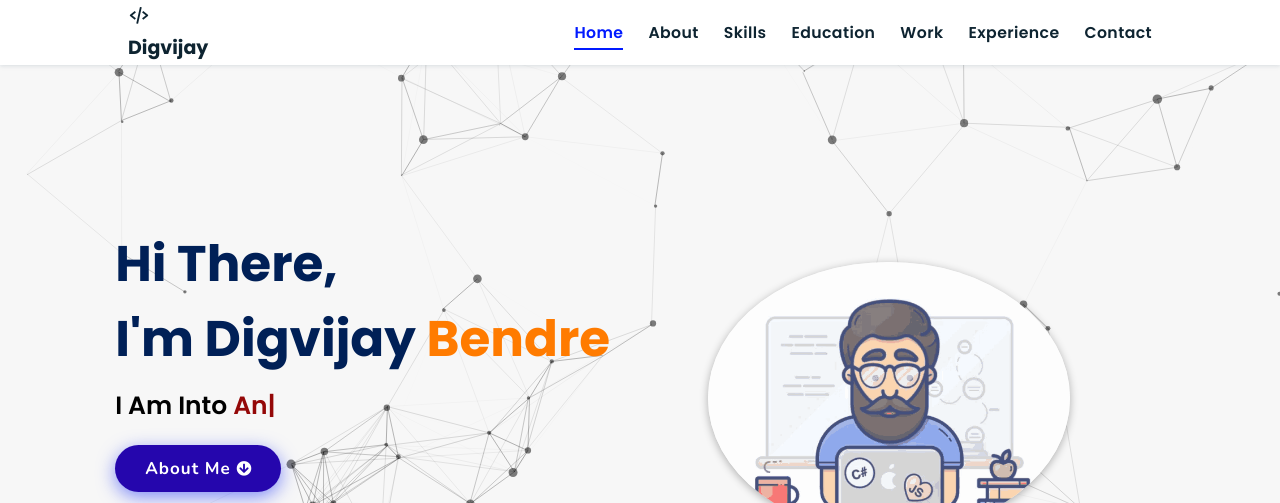
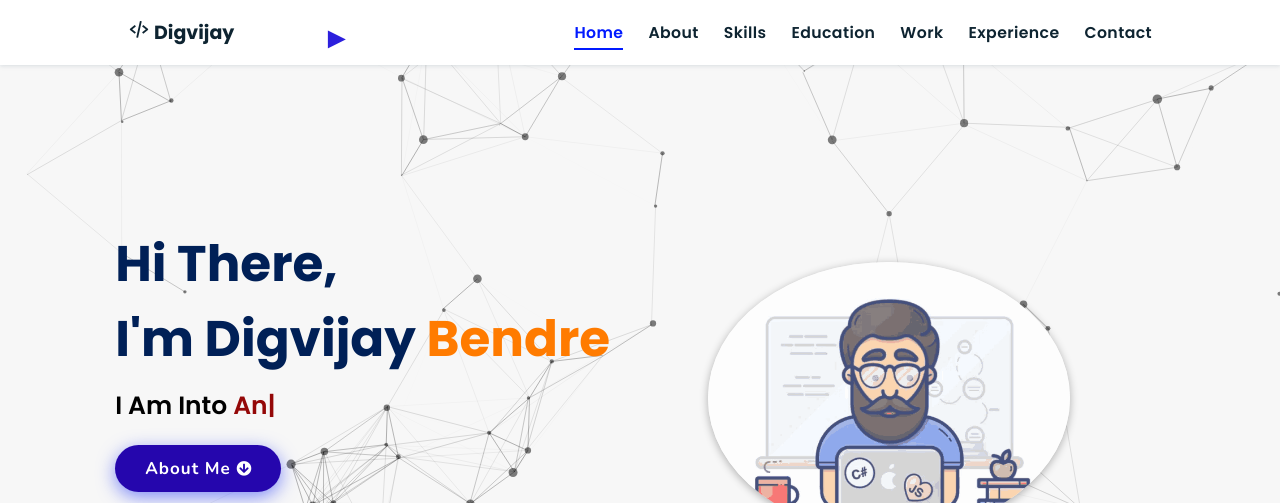
Before and after one commit to DigvijayBendre/Portfolio, a plain HTML site: page index.html in a window 1280 px wide. Shown: the top 503 px of the page. Drawn offline with nearby package versions, Linux system fonts and the light colour scheme.

Commit message:
Update style.css

```diff
--- a/assets/css/style.css
+++ b/assets/css/style.css
@@ -271,6 +271,34 @@ header .navbar ul li a:hover {
 .home .btn:hover i {
   transform: translateX(5px);
 }
+
+
+
+#music-player-container {
+  display: flex;
+  flex-direction: row;
+  align-items: center;
+  gap: 10px; /* Adjust the gap between the button and visualizer as needed */
+  margin-top: 10px; /* Spacing at the top */
+}
+
+#music-visualizer {
+  margin-bottom: 30px;
+  width: 100%;
+  height: 50px; /* Adjust the height as needed */
+  color: #011aff;
+}
+
+#play-pause-button {
+  font-size: 30px;
+  background-color: transparent;
+  border: none;
+  color: #2c1fdd;
+  cursor: pointer;
+  outline: none;
+}
+
+
 /* social icons start */
 .socials {
   position: relative;
```
